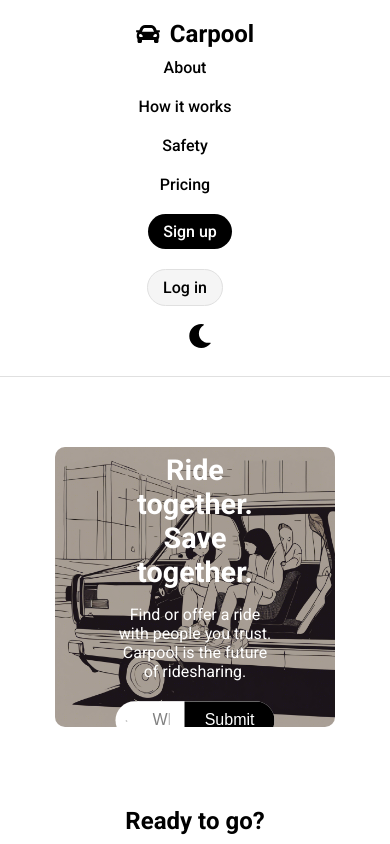
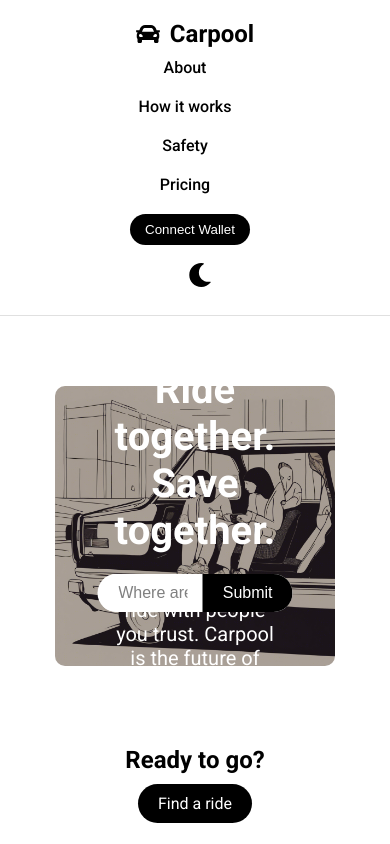
Before and after one commit to TheMystic07/StakeMyRide, a React (Vite) app in the folder src/SkateMyRide_frontend/: page /home in a window 390 px wide. Shown: the top 844 px of the page. Built offline with nearby package versions, Linux system fonts and the light colour scheme.

Commit message:
added more functionalities

```diff
--- a/src/SkateMyRide_frontend/index.html
+++ b/src/SkateMyRide_frontend/index.html
@@ -8,18 +8,14 @@
   <title>Stake My Ride</title>
   <base href="/" />
   <link rel="icon" href="/favicon.ico" />
-  <!-- <link rel="preconnect" href="https://fonts.gstatic.com/" crossorigin="" />
+
+  <link rel="preconnect" href="https://fonts.googleapis.com">
+  <link rel="preconnect" href="https://fonts.gstatic.com" crossorigin>
   <link
-      rel="stylesheet"
-      as="style"
-      onload="this.rel='stylesheet'"
-      href="https://fonts.googleapis.com/css2?display=swap&amp;family=Noto+Sans%3Awght%40400%3B500%3B700%3B900&amp;family=Plus+Jakarta+Sans%3Awght%40400%3B500%3B700%3B800"
-    /> -->
+    href="https://fonts.googleapis.com/css2?family=Noto+Sans:ital,wght@0,100..900;1,100..900&family=Plus+Jakarta+Sans:ital,wght@0,200..800;1,200..800&display=swap"
+    rel="stylesheet">
+</head>
 
-    <link rel="preconnect" href="https://fonts.googleapis.com">
-    <link rel="preconnect" href="https://fonts.gstatic.com" crossorigin>
-    <link href="https://fonts.googleapis.com/css2?family=Noto+Sans:ital,wght@0,100..900;1,100..900&family=Plus+Jakarta+Sans:ital,wght@0,200..800;1,200..800&display=swap" rel="stylesheet">
-</head>
 <body>
   <div id="root"></div>
   <script type="module" src="src/main.jsx"></script>
--- a/src/SkateMyRide_frontend/src/Components/Home.jsx
+++ b/src/SkateMyRide_frontend/src/Components/Home.jsx
@@ -1,16 +1,26 @@
-import img from '../images/car_pool.png';
-import React, { useState, useEffect } from 'react';
-import './Home.scss';
-import { FaSearch, FaSun, FaMoon, FaCar } from 'react-icons/fa';
+import img from "../images/car_pool.png";
+import React, { useState, useEffect } from "react";
+import "./Home.scss";
+import { FaSearch, FaSun, FaMoon, FaCar } from "react-icons/fa";
+import { Link, useNavigate } from "react-router-dom";
+import Web3 from "web3";
 
 const Home = () => {
   const [darkMode, setDarkMode] = useState(false);
+  const [searchInput, setSearchInput] = useState("");
+  const [account, setAccount] = useState(null);
+  const navigate = useNavigate();
+
+  const handleSubmit = (event) => {
+    event.preventDefault();
+    navigate(`/book-ride?destination=${searchInput}`);
+  };
 
   useEffect(() => {
     if (darkMode) {
-      document.documentElement.classList.add('dark');
+      document.documentElement.classList.add("dark");
     } else {
-      document.documentElement.classList.remove('dark');
+      document.documentElement.classList.remove("dark");
     }
   }, [darkMode]);
 
@@ -18,8 +28,27 @@ const Home = () => {
     setDarkMode(!darkMode);
   };
 
+  const onSearchInputChange = (event) => {
+    setSearchInput(event.target.value);
+  };
+
+  const connectWallet = async () => {
+    if (window.ethereum) {
+      try {
+        await window.ethereum.request({ method: 'eth_requestAccounts' });
+        const web3 = new Web3(window.ethereum);
+        const accounts = await web3.eth.getAccounts();
+        setAccount(accounts[0]);
+      } catch (error) {
+        console.error(error);
+      }
+    } else {
+      alert('MetaMask is not installed. Please consider installing it: https://metamask.io/download.html');
+    }
+  };
+
   return (
-    <div className={`home-container ${darkMode ? 'dark' : ''}`}>
+    <div className={`home-container ${darkMode ? "dark" : ""}`}>
       <header className="header">
         <div className="logo flex items-center">
           <FaCar className="app-icon" />
@@ -30,8 +59,9 @@ const Home = () => {
           <a href="#">How it works</a>
           <a href="#">Safety</a>
           <a href="#">Pricing</a>
-          <a href="#" className="signup">Sign up</a>
-          <a href="#" className="login">Log in</a>
+          <button className="connect-wallet" onClick={connectWallet}>
+            {account ? `Connected: ${account.substring(0, 6)}...` : "Connect Wallet"}
+          </button>
           <button onClick={toggleDarkMode} className="dark-mode-toggle">
             {darkMode ? <FaSun /> : <FaMoon />}
           </button>
@@ -41,20 +71,34 @@ const Home = () => {
       <main className="main-content">
         <div className="hero-image-wrapper">
           <img src={img} alt="Carpool Illustration" className="hero-image" />
-          <div className="hero-content">
+          <div className="hero-text">
             <h1>Ride together. Save together.</h1>
-            <p>Find or offer a ride with people you trust. Carpool is the future of ridesharing.</p>
+            <p>
+              Find or offer a ride with people you trust. Carpool is the future
+              of ridesharing.
+            </p>
+          </div>
+        </div>
+        <div className="hero-content">
+          <form onSubmit={handleSubmit}>
             <div className="search-bar">
               <FaSearch className="search-icon" />
-              <input type="text" placeholder="Where are you going?" />
-              <button>Submit</button>
+              <input
+                type="text"
+                placeholder="Where are you going?"
+                value={searchInput}
+                onChange={onSearchInputChange}
+              />
+              <button type="submit">Submit</button>
             </div>
-          </div>
+          </form>
         </div>
 
         <section className="cta-section">
           <h2>Ready to go?</h2>
-          <button className="find-ride">Find a ride</button>
+          <Link to="/find-ride" className="find-ride">
+            Find a ride
+          </Link>
         </section>
 
         <section className="why-carpool">
@@ -62,24 +106,39 @@ const Home = () => {
           <div className="cards">
             <div className="card">
               <h3>Ride with friends</h3>
-              <p>Find familiar faces & make new friends during your journey. With Carpool, you belong to a community.</p>
+              <p>
+                Find familiar faces & make new friends during your journey. With
+                Carpool, you belong to a community.
+              </p>
             </div>
             <div className="card">
               <h3>Chat with your driver</h3>
-              <p>Ask questions, chat with your driver, and plan your trip together.</p>
+              <p>
+                Ask questions, chat with your driver, and plan your trip
+                together.
+              </p>
             </div>
             <div className="card">
               <h3>Get home sooner</h3>
-              <p>Carpool rides help you reach your destination faster. Skip the public transport hassle!</p>
+              <p>
+                Carpool rides help you reach your destination faster. Skip the
+                public transport hassle!
+              </p>
             </div>
             <div className="card">
               <h3>Safety first</h3>
-              <p>Your safety is our priority. Verified profiles and our community ensure a safe journey every time.</p>
+              <p>
+                Your safety is our priority. Verified profiles and our community
+                ensure a safe journey every time.
+              </p>
             </div>
           </div>
         </section>
       </main>
-      <div className="msg" style={{ textAlign: 'center', position: ' ', bottom: '0' }}>
+      <div
+        className="msg"
+        style={{ textAlign: "center", position: " ", bottom: "0" }}
+      >
         <h1>Made By Aditya With ❤️ </h1>
       </div>
     </div>
--- a/src/SkateMyRide_frontend/src/Components/Home.scss
+++ b/src/SkateMyRide_frontend/src/Components/Home.scss
@@ -8,6 +8,24 @@ body, html {
 }
 
 .home-container {
+  .hero-text {
+    position: absolute;
+    top: 50%;
+    left: 50%;
+    transform: translate(-50%, -50%);
+    color: white;
+    text-align: center;
+
+    h1 {
+      font-size: 2.5rem;
+      margin-bottom: 10px;
+    }
+
+    p {
+      font-size: 1.25rem;
+      margin-bottom: 20px;
+    }
+  }
   min-height: 100vh;
   background-color: white;
   color: black;
@@ -24,16 +42,19 @@ body, html {
         a {
           color: #a0aec0;
           &:hover {
-            text-decoration: underline;
+            text-decoration: none;
+            color: white;
           }
         }
 
         .signup {
           background-color: #4a5568;
           color: #a0aec0;
+          text-decoration: none;
 
           &:hover {
-            background-color: #333;
+            background-color: white;
+            color: black;
           }
         }
 
@@ -43,7 +64,8 @@ body, html {
           border: 1px solid #4a5568;
 
           &:hover {
-            background-color: #333;
+            background-color: white;
+            color: black;
           }
         }
       }
@@ -58,9 +80,6 @@ body, html {
       color: #a0aec0;
     }
 
-    .search-bar {
-      background: #4a5568;
-
     input {
       color: #a0aec0;
 
@@ -68,18 +87,12 @@ body, html {
         color: #a0aec0;
       }
     }
-
-      .search-icon {
-        color: #a0aec0;
-      }
-
     button {
       background-color: #4a5568;
       color: white;
 
       &:hover {
         background-color: #333;
-        }
       }
     }
 
@@ -92,14 +105,13 @@ body, html {
     }
 
     .card {
-      background-color: #2d3748;
+      background-color: #c5ccd7;
       border: 1px solid #4a5568;
-      color: #a0aec0;
+      color: black;
     }
 
     .card p {
-      color: #a0aec0;
-    }
+      color: black !important;
     }
   }
 
@@ -116,8 +128,8 @@ body, html {
       align-items: center;
 
       .app-icon {
-      margin-right: 10px;  // Space between the icon and text
-      font-size: 1.5rem;  // Adjust size as needed
+        margin-right: 10px;
+        font-size: 1.5rem;
       }
 
       font-weight: 700;
@@ -135,7 +147,7 @@ body, html {
         font-weight: 500;
       }
 
-    .signup {
+      .connect-wallet {
         background-color: black;
         color: white;
         padding: 8px 15px;
@@ -143,14 +155,12 @@ body, html {
         border: none;
         cursor: pointer;
         margin-right: 10px;
+        font-weight: 500;
+
+        &:hover {
+          background-color: grey;
+          color: black;
         }
-
-    .login {
-      background-color: #f5f5f5;
-      padding: 8px 15px;
-      border-radius: 25px;
-      border: 1px solid #e0e0e0;
-      cursor: pointer;
       }
 
       .dark-mode-toggle {
@@ -206,7 +216,7 @@ body, html {
     position: absolute;
     top: 50%;
     left: 50%;
-  transform: translate(-50%, -50%);
+    transform: translate(-50%, 400%);
     color: white;
     text-align: center;
 
@@ -230,12 +240,10 @@ body, html {
       width: 100%;
       max-width: 500px;
 
-    .search-icon {
-      padding: 0 10px;
-      color: gray;
-      font-size: 1.2rem;
+      form {
+        display: flex;
+        width: 100%;
       }
-
       input {
         padding: 10px 15px;
         border: none;
@@ -268,6 +276,7 @@ body, html {
     text-align: center;
 
     h2 {
+      color: black;
       font-size: 2rem;
       margin-bottom: 20px;
     }
@@ -280,6 +289,7 @@ body, html {
       border-radius: 25px;
       cursor: pointer;
       font-size: 1rem;
+      text-decoration: none;
 
       &:hover {
         background-color: gray;
@@ -355,7 +365,7 @@ body, html {
       align-items: center;
     }
 
-  .nav a, .signup, .login {
+    .nav a, .connect-wallet {
       margin: 10px 0;
     }
 
@@ -389,5 +399,5 @@ body, html {
       width: 100%;
       flex: 1 0 100%;
     }
-
   }
+}
--- a/src/SkateMyRide_frontend/src/Pages/book-ride.jsx
+++ b/src/SkateMyRide_frontend/src/Pages/book-ride.jsx
@@ -1,8 +1,13 @@
 import React from 'react';
 import './Page-Styling/book-ride.scss';
 import { FaMapMarkerAlt, FaClock, FaCar, FaUser, FaDollarSign } from 'react-icons/fa';
+import { useLocation } from 'react-router-dom';
 
 const BookRide = () => {
+  const location = useLocation();
+  const searchParams = new URLSearchParams(location.search);
+  const destination = searchParams.get('destination');
+
   return (
     <div className="book-ride-container">
       <header className="header">
@@ -37,7 +42,7 @@ const BookRide = () => {
             <FaMapMarkerAlt className="icon" />
             <div>
               <h3>Drop-off location</h3>
-              <p>San Francisco, CA</p>
+              <p>{destination}</p>
             </div>
           </div>
 
```
Also changed, not shown: package.json (+4 -3 lines), src/SkateMyRide_frontend/src/index.js (+11 -6 lines), 1 other file (tests, documents, lock files or other folders). Lines whose indentation alone changed are shown as unchanged.
